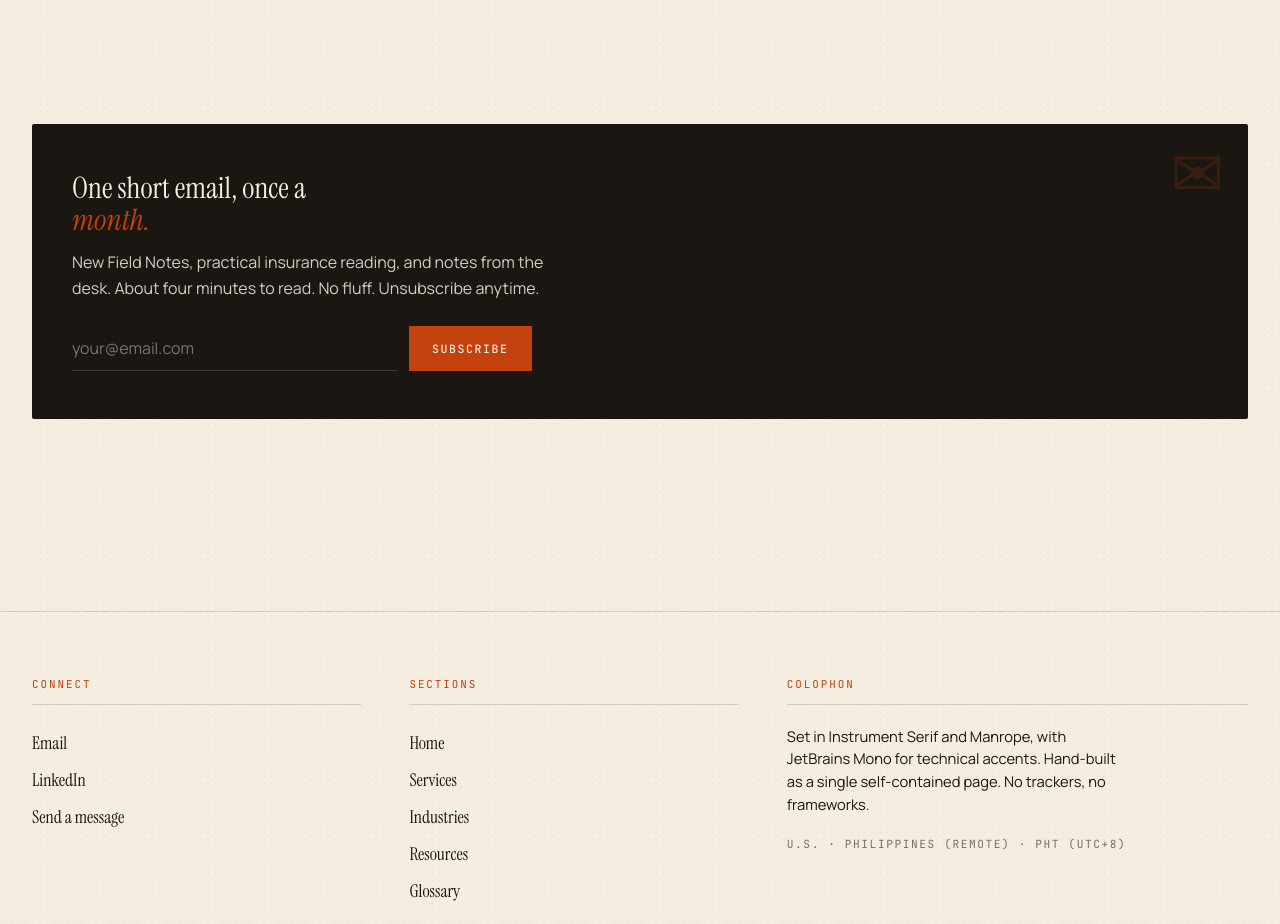
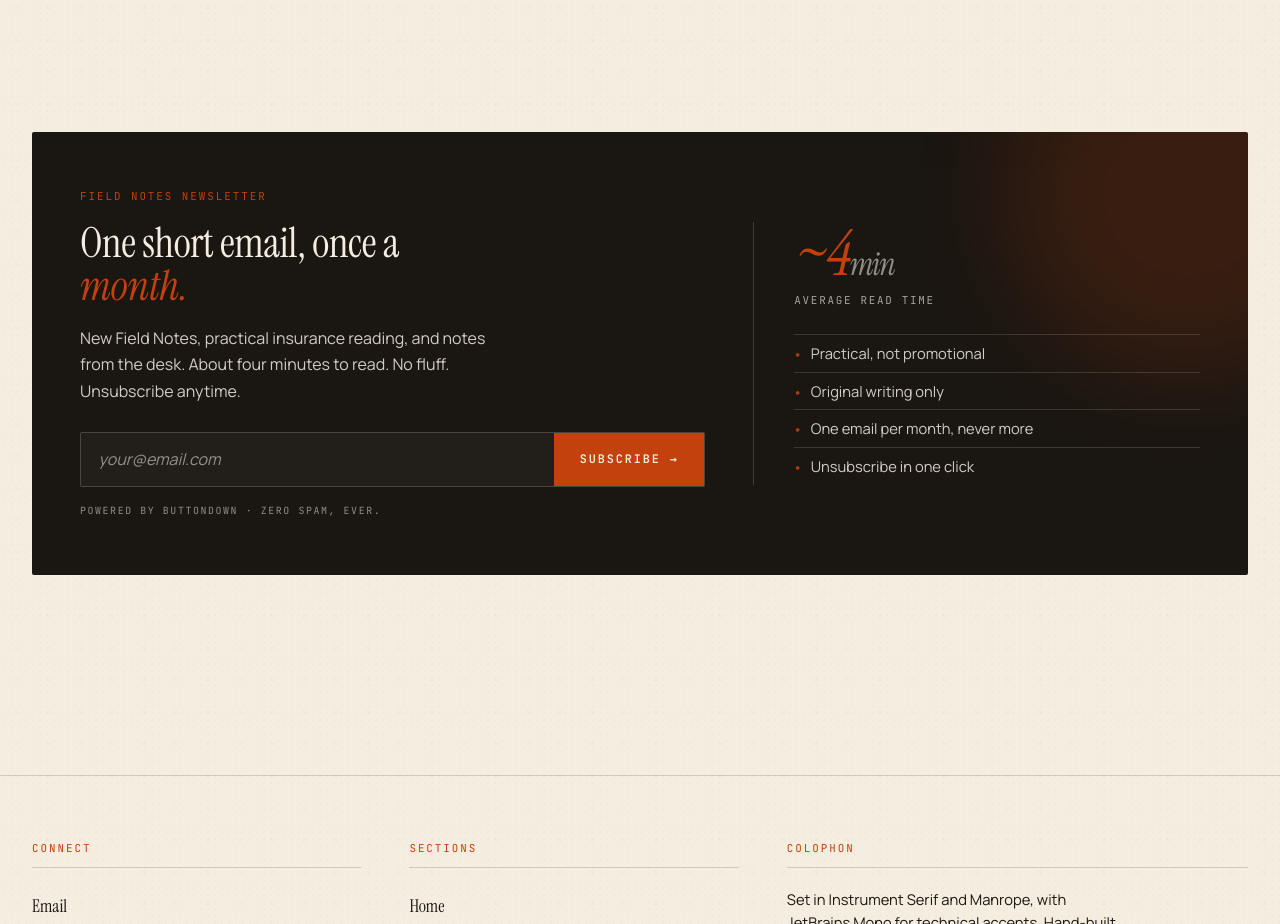
Before and after one commit to gwnBallesteros/gwen_portfolio, a plain HTML site: page notes/index.html in a window 1280 px wide. Shown: the part 2120-3044 px from the top of the page. Drawn offline with Linux system fonts and the light colour scheme.

Commit message:
Refine newsletter UI + redesign downloadable PDFs with editorial typography

```diff
--- a/notes/index.html
+++ b/notes/index.html
@@ -730,48 +730,172 @@ a:focus-visible, button:focus-visible, input:focus-visible, textarea:focus-visib
 .author-bio .bio-links a { color: var(--c-accent); }
 .author-bio .bio-links a:hover { text-decoration: underline; }
 
-/* Newsletter inline CTA — used between sections or end of articles */
+/* === newsletter-inline (refreshed) === */
 .newsletter-inline {
-  background: var(--c-text); color: var(--c-dark-text);
-  padding: 3rem 2.5rem; border-radius: var(--radius);
-  margin: 3rem 0; position: relative; overflow: hidden;
+  background: var(--c-text);
+  color: var(--c-dark-text);
+  padding: 3.5rem 3rem;
+  border-radius: var(--radius);
+  margin: 3.5rem 0;
+  position: relative;
+  overflow: hidden;
+  display: grid;
+  grid-template-columns: 1.4fr 1fr;
+  gap: 3rem;
+  align-items: center;
 }
 .newsletter-inline::before {
-  content: '✉'; position: absolute;
-  top: 1rem; right: 1.5rem;
-  font-size: 4rem; color: var(--c-accent);
-  opacity: 0.18; line-height: 1;
+  content: ''; position: absolute;
+  top: -120px; right: -120px;
+  width: 360px; height: 360px;
+  background: var(--c-accent);
+  border-radius: 50%;
+  opacity: 0.18;
+  filter: blur(50px);
+  pointer-events: none;
+}
+.newsletter-inline > div { position: relative; z-index: 1; }
+.newsletter-inline .nl-eyebrow {
+  font-family: var(--f-mono);
+  font-size: 0.68rem;
+  text-transform: uppercase;
+  letter-spacing: 0.18em;
+  color: var(--c-accent);
+  margin-bottom: 1rem;
+  display: block;
 }
 .newsletter-inline h4 {
-  font-family: var(--f-display); font-size: 1.85rem;
-  line-height: 1.1; font-weight: 400; margin: 0 0 0.75rem;
-  max-width: 22ch;
+  font-family: var(--f-display);
+  font-size: clamp(2rem, 3.4vw, 2.6rem);
+  line-height: 1.05;
+  font-weight: 400;
+  margin: 0 0 1rem;
+  max-width: 18ch;
+  letter-spacing: -0.01em;
 }
 .newsletter-inline h4 em { color: var(--c-accent); font-style: italic; }
 .newsletter-inline p {
-  font-size: 1rem; opacity: 0.85; margin: 0 0 1.5rem;
-  max-width: 50ch;
+  font-size: 1rem;
+  line-height: 1.65;
+  opacity: 0.85;
+  margin: 0 0 1.75rem;
+  max-width: 44ch;
 }
 .newsletter-inline form {
-  display: flex; gap: 0.75rem; max-width: 460px; flex-wrap: wrap;
+  display: flex;
+  gap: 0;
+  align-items: stretch;
+  max-width: 100%;
+  border: 1px solid var(--c-dark-line);
+  border-radius: var(--radius);
+  background: rgba(244, 237, 224, 0.04);
+  transition: border-color 200ms ease, background 200ms ease;
+}
+.newsletter-inline form:focus-within {
+  border-color: var(--c-accent);
+  background: rgba(244, 237, 224, 0.08);
 }
 .newsletter-inline input[type="email"] {
-  flex: 1; min-width: 200px;
-  background: transparent; border: 0;
-  border-bottom: 1px solid var(--c-dark-line);
-  color: var(--c-dark-text); padding: 0.7rem 0;
-  font-family: var(--f-body); font-size: 1rem;
-  outline: none; transition: border-color 200ms ease;
+  flex: 1;
+  background: transparent;
+  border: 0;
+  border-bottom: 0;
+  color: var(--c-dark-text);
+  padding: 0.95rem 1.1rem;
+  font-family: var(--f-body);
+  font-size: 1rem;
+  outline: none;
+  min-width: 0;
 }
-.newsletter-inline input[type="email"]:focus { border-bottom-color: var(--c-accent); }
+.newsletter-inline input[type="email"]::placeholder {
+  color: var(--c-dark-muted);
+  font-style: italic;
+}
 .newsletter-inline button {
-  background: var(--c-accent); border: 1px solid var(--c-accent);
-  color: var(--c-bg); padding: 0.7rem 1.4rem;
-  font-family: var(--f-mono); font-size: 0.72rem;
-  text-transform: uppercase; letter-spacing: 0.14em; font-weight: 500;
-  cursor: pointer; transition: all 200ms ease;
+  background: var(--c-accent);
+  border: 0;
+  color: var(--c-bg);
+  padding: 0.95rem 1.6rem;
+  font-family: var(--f-mono);
+  font-size: 0.74rem;
+  text-transform: uppercase;
+  letter-spacing: 0.16em;
+  font-weight: 600;
+  cursor: pointer;
+  transition: background 200ms ease, transform 200ms ease;
+  white-space: nowrap;
 }
-.newsletter-inline button:hover { background: var(--c-bg); color: var(--c-text); }
+.newsletter-inline button:hover {
+  background: var(--c-bg);
+  color: var(--c-text);
+}
+.newsletter-inline .nl-meta {
+  font-family: var(--f-mono);
+  font-size: 0.62rem;
+  text-transform: uppercase;
+  letter-spacing: 0.16em;
+  opacity: 0.55;
+  margin-top: 1rem;
+  display: block;
+}
+.newsletter-inline .nl-side {
+  border-left: 1px solid var(--c-dark-line);
+  padding-left: 2.5rem;
+}
+.newsletter-inline .nl-side .nl-stat {
+  font-family: var(--f-display);
+  font-size: 4rem;
+  line-height: 1;
+  font-weight: 400;
+  letter-spacing: -0.03em;
+  color: var(--c-accent);
+  font-style: italic;
+  margin-bottom: 0.4rem;
+}
+.newsletter-inline .nl-side .nl-stat-label {
+  font-family: var(--f-mono);
+  font-size: 0.68rem;
+  text-transform: uppercase;
+  letter-spacing: 0.16em;
+  opacity: 0.65;
+  margin-bottom: 1.5rem;
+  display: block;
+}
+.newsletter-inline .nl-promises {
+  list-style: none;
+  margin: 0; padding: 0;
+}
+.newsletter-inline .nl-promises li {
+  font-size: 0.92rem;
+  line-height: 1.4;
+  padding: 0.5rem 0;
+  border-top: 1px solid var(--c-dark-line);
+  opacity: 0.85;
+  display: flex;
+  align-items: center;
+  gap: 0.6rem;
+}
+.newsletter-inline .nl-promises li::before {
+  content: '·';
+  color: var(--c-accent);
+  font-size: 1.6rem;
+  font-weight: 700;
+  line-height: 0.6;
+}
+@media (max-width: 800px) {
+  .newsletter-inline {
+    grid-template-columns: 1fr;
+    padding: 2.5rem 1.6rem;
+    gap: 2rem;
+  }
+  .newsletter-inline .nl-side {
+    border-left: 0;
+    border-top: 1px solid var(--c-dark-line);
+    padding-left: 0;
+    padding-top: 1.5rem;
+  }
+  .newsletter-inline .nl-side .nl-stat { font-size: 3rem; }
+}
 
 /* Closing CTA block — refined version */
 .cta-final {
@@ -1015,12 +1139,26 @@ a { transition: color 200ms ease; }
 <section class="editorial-section">
   <div class="container">
     <div class="newsletter-inline reveal">
-      <h4>One short email, once a <em>month.</em></h4>
-      <p>New Field Notes, practical insurance reading, and notes from the desk. About four minutes to read. No fluff. Unsubscribe anytime.</p>
-      <form onsubmit="event.preventDefault(); alert('Newsletter signup: connect Buttondown or ConvertKit to enable.')">
-        <input type="email" placeholder="your@email.com" required />
-        <button type="submit">Subscribe</button>
-      </form>
+      <div>
+        <span class="nl-eyebrow">Field Notes Newsletter</span>
+        <h4>One short email, once a <em>month.</em></h4>
+        <p>New Field Notes, practical insurance reading, and notes from the desk. About four minutes to read. No fluff. Unsubscribe anytime.</p>
+        <form onsubmit="event.preventDefault(); alert('Newsletter signup: connect Buttondown or ConvertKit to enable.')">
+          <input type="email" placeholder="your@email.com" required />
+          <button type="submit">Subscribe &rarr;</button>
+        </form>
+        <span class="nl-meta">Powered by Buttondown &middot; Zero spam, ever.</span>
+      </div>
+      <div class="nl-side">
+        <div class="nl-stat">~4<span style="font-size:2rem;color:var(--c-dark-text);opacity:0.55;">min</span></div>
+        <span class="nl-stat-label">Average read time</span>
+        <ul class="nl-promises">
+          <li>Practical, not promotional</li>
+          <li>Original writing only</li>
+          <li>One email per month, never more</li>
+          <li>Unsubscribe in one click</li>
+        </ul>
+      </div>
     </div>
   </div>
 </section>
```
Also changed, not shown: resources/index.html (+151 -27 lines), 4 other files.
